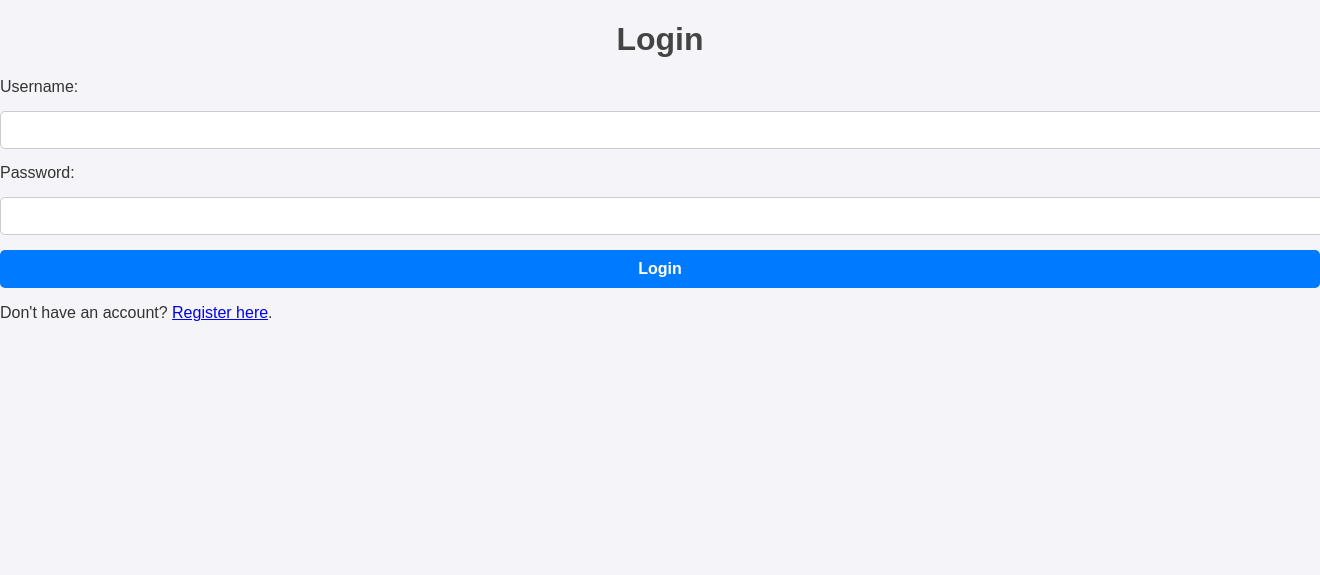
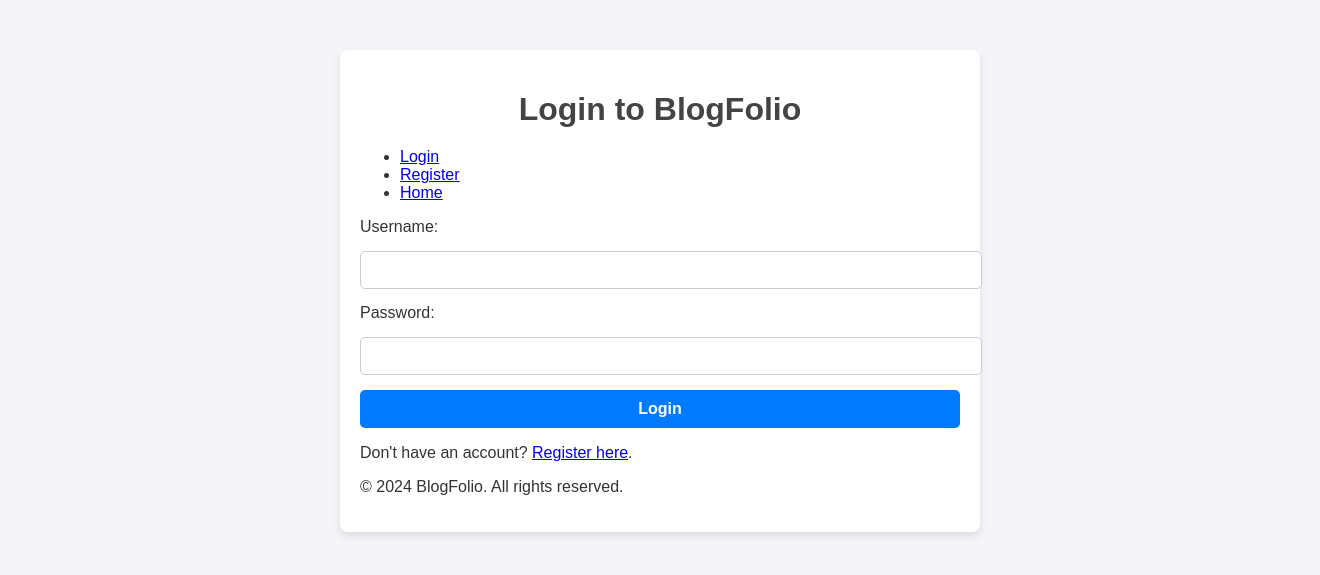
Before and after one commit to agastyawe45/Blog, a Flask app: template templates/login.html in a window 1320 px wide; the page is wider, and only the part inside the window is pictured. Shown: the top 575 px of that part. Run offline with Flask 3, Linux system fonts and the light colour scheme; the template is opened without the code that fills it, so the values that code supplies are empty; parts of the project's set-up code (start-up, migrations or seed data) failed here and were passed over.

Commit message:
Update login.html

```diff
--- a/templates/login.html
+++ b/templates/login.html
@@ -3,24 +3,36 @@
 <head>
     <meta charset="UTF-8">
     <meta name="viewport" content="width=device-width, initial-scale=1.0">
-    <title>Login</title>
+    <title>Login - BlogFolio</title>
     <link rel="stylesheet" href="{{ url_for('static', filename='styles.css') }}">
+    <script src="{{ url_for('static', filename='login.js') }}" defer></script>
 </head>
 <body>
-    <div id="login-page">
-        <h1>Login</h1>
-        <div id="login-message" class="message"></div>
+    <div class="container">
+        <header>
+            <h1>Login to BlogFolio</h1>
+            <nav>
+                <ul>
+                    <li><a href="{{ url_for('login') }}">Login</a></li>
+                    <li><a href="{{ url_for('register') }}">Register</a></li>
+                    <li><a href="{{ url_for('home') }}">Home</a></li>
+                </ul>
+            </nav>
+        </header>
+        <main>
             <form id="login-form">
                 <label for="login-username">Username:</label>
                 <input type="text" id="login-username" name="username" required>
-
                 <label for="login-password">Password:</label>
                 <input type="password" id="login-password" name="password" required>
-
                 <button type="submit">Login</button>
             </form>
-        <p>Don't have an account? <a href="register.html">Register here</a>.</p>
+            <p id="login-message" class="message"></p>
+            <p>Don't have an account? <a href="{{ url_for('register') }}">Register here</a>.</p>
+        </main>
+        <footer>
+            <p>&copy; 2024 BlogFolio. All rights reserved.</p>
+        </footer>
     </div>
-    <script src="{{ url_for('static', filename='register.js') }}"></script>
 </body>
 </html>
```
Lines whose indentation alone changed are shown as unchanged.
